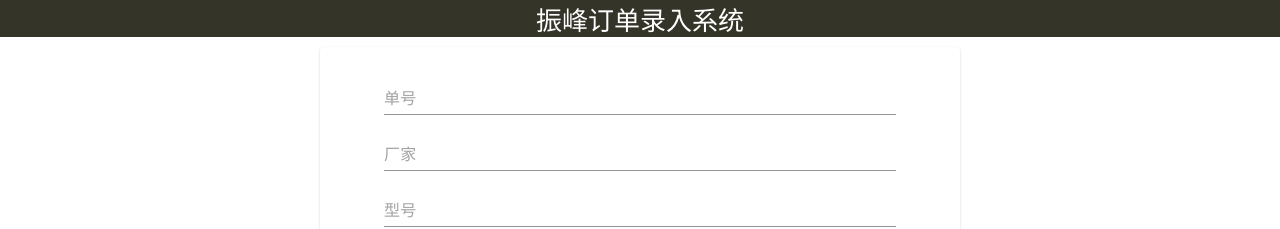
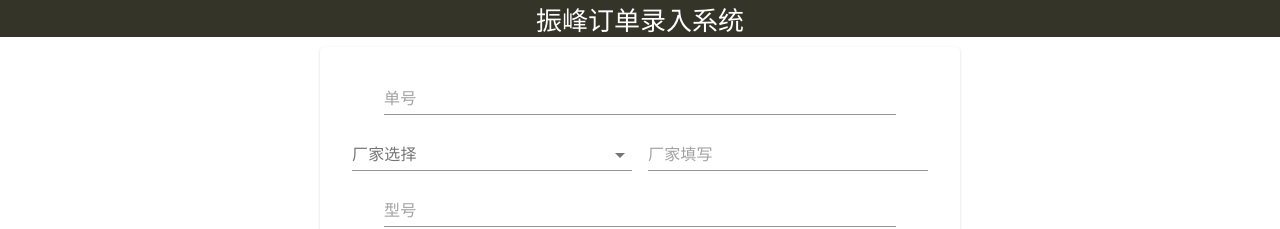
Before and after one commit to Lemarc-Z/ZF-order, a React (Create React App) app: page / in a window 1280 px wide. Shown: the top 229 px of the page. Built offline with nearby package versions, Linux system fonts and the light colour scheme.

Commit message:
- add customer slct

```diff
--- a/package.json
+++ b/package.json
@@ -13,7 +13,7 @@
     "react": "^16.12.0",
     "react-csv": "^1.1.2",
     "react-dom": "^16.12.0",
-    "react-scripts": "3.2.0",
+    "react-scripts": "^3.3.0",
     "typeface-roboto": "^0.0.75"
   },
   "scripts": {
--- a/src/components/Cards/OrderCard.js
+++ b/src/components/Cards/OrderCard.js
@@ -209,11 +209,20 @@ function OrderCard(props) {
           id="ordernum"
           onChangeTxt={setOrderNum}
         />
-        <UniTextField
-          placeholder={"厂家"}
-          id="customer"
-          onChangeTxt={setCustomer}
-        />
+        <div className={classes.inline}>
+          <UniSelect
+            placeholder={"厂家选择"}
+            items={clientList.slice(0, -1)}
+            id="client"
+            required
+            onChangeTxt={setCustomer}
+          />
+          <UniTextField
+            placeholder={"厂家填写"}
+            id="customer"
+            onChangeTxt={setCustomer}
+          />
+        </div>
         <UniTextField placeholder={"型号"} id="model" onChangeTxt={setModel} />
         <UniSelect
           placeholder={"类型"}
```
Also changed, not shown: 1 other file (tests, documents, lock files or other folders).
